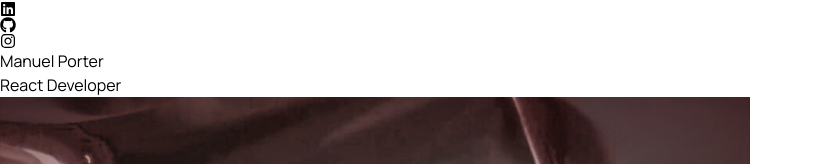
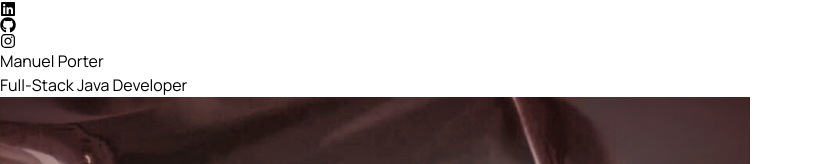
Before and after one commit to ManuelPorter/Portfolio, a React (Vite) app: page / in a window 1280 px wide. Shown: the part 156-320 px from the top of the page, without its empty margins (0-813 px from the left). Built offline with nearby package versions, Linux system fonts and the light colour scheme.

Commit message:
updated title under name to 'Full-Stack'

```diff
--- a/src/components/Hero.jsx
+++ b/src/components/Hero.jsx
@@ -14,9 +14,15 @@
             >
               Manuel Porter
             </h1>
-            <span className={`${theme === "dark" ? "bg-gradient-to-r from-blue-500 via-slate-500 to-slate-300" : "bg-gradient-to-r from-blue-500 via-slate-500 to-slate-700"} bg-clip-text text-2xl lg:text-4xl tracking-tight text-transparent`}>
-              React Developer
-            </span>
+            <span
+             className={`${
+              theme === "dark"
+                ? "bg-gradient-to-r from-blue-500 via-slate-500 to-orange-400"
+                : "bg-gradient-to-r from-blue-500 via-slate-500 to-orange-500"
+            } bg-clip-text text-2xl lg:text-4xl tracking-tight text-transparent`}
+            >
+            Full-Stack Java Developer
+           </span>
             <img
           className="mt-5 rounded-full mx-auto w-1/4 h-auto justify-center items-center
                     transition-all duration-300 cursor-pointer filter grayscale
```
